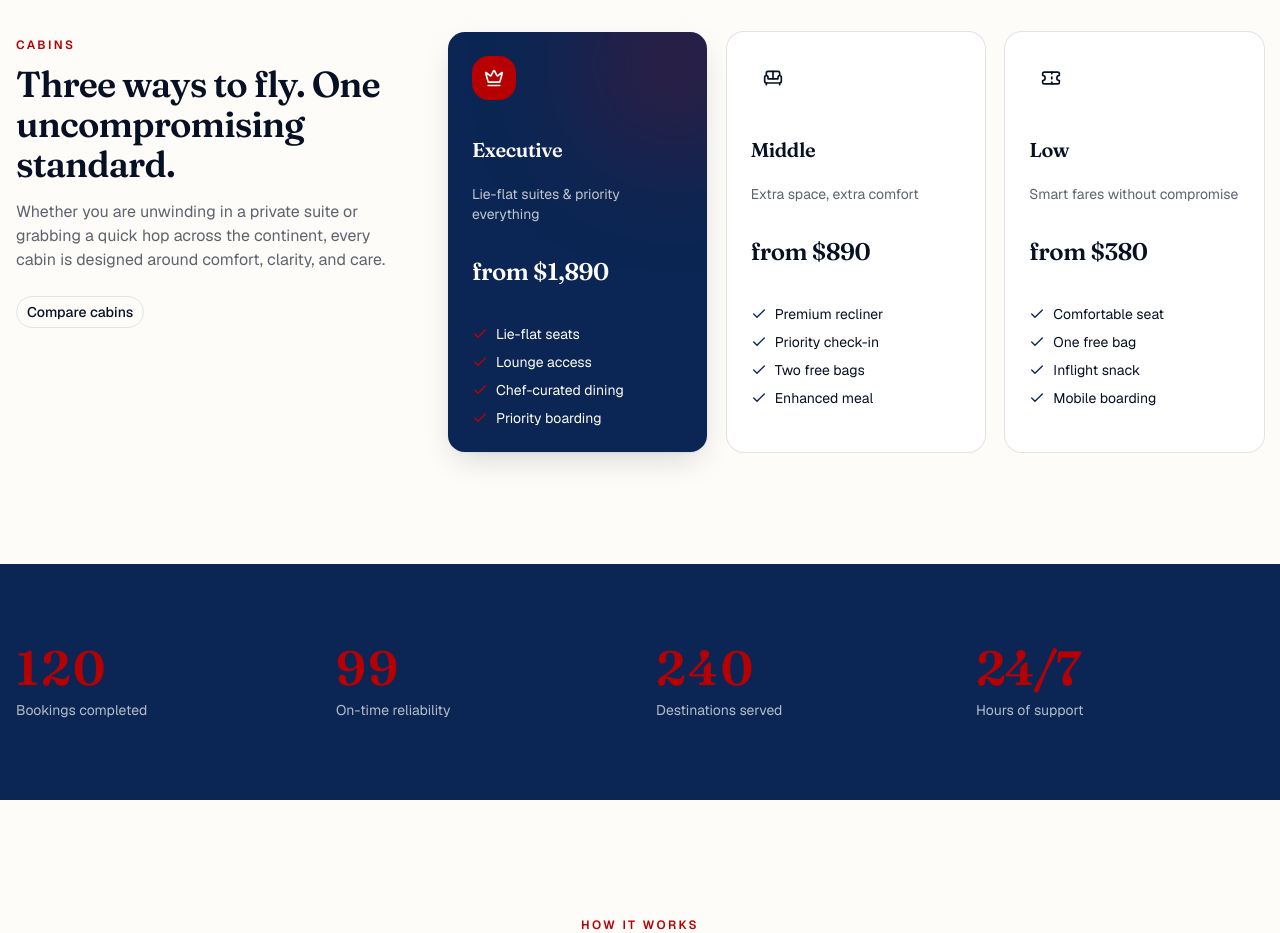
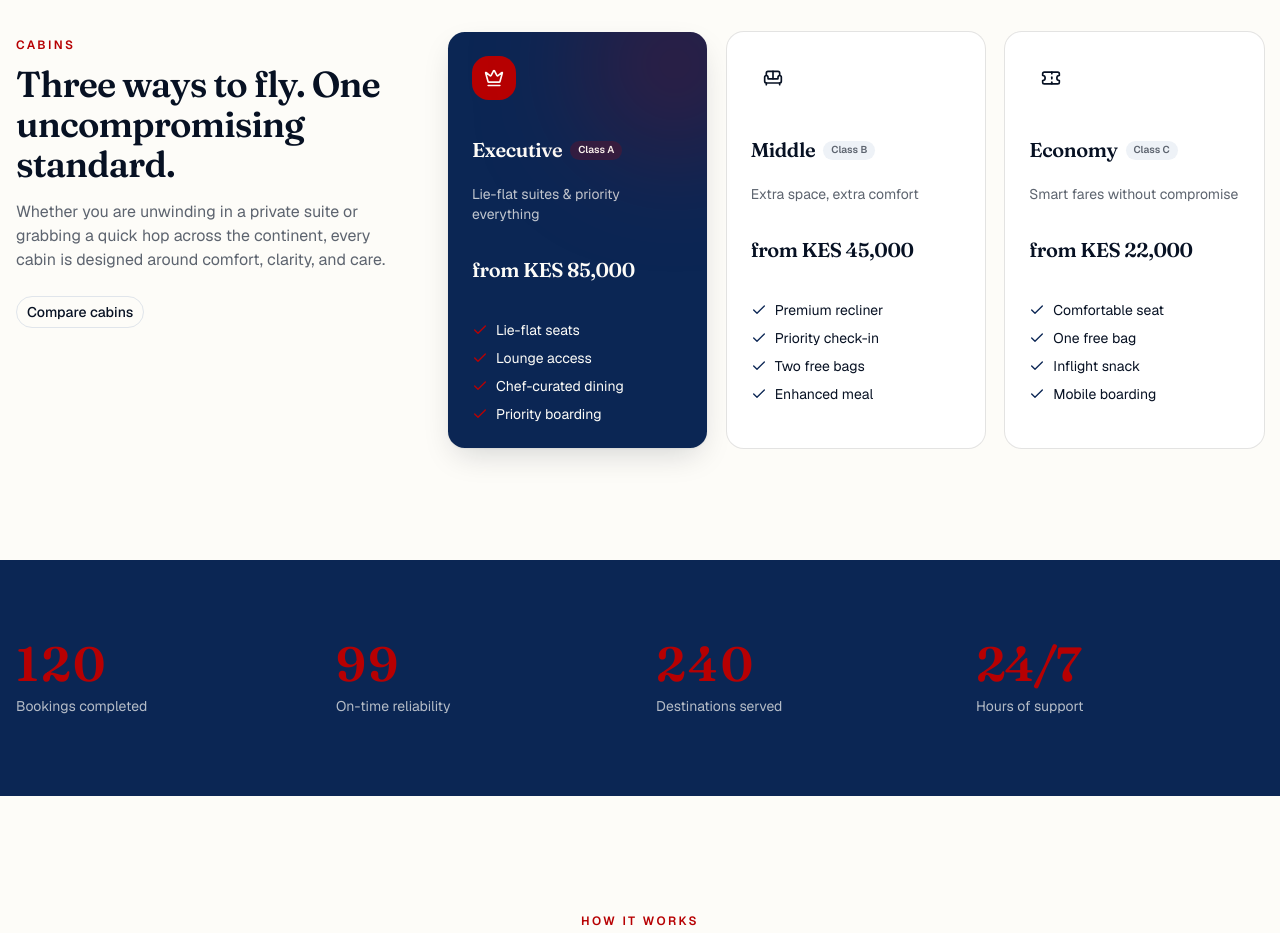
Before and after one commit to JerryRolience/kenya-airways, a Next.js app: page / in a window 1280 px wide. Shown: the part 2940-3873 px from the top of the page. Built offline with nearby package versions, Linux system fonts and the light colour scheme.

Commit message:
fix: update cabin prices to KES and add badges for cabin classes in FlightExperience component

```diff
--- a/src/components/home-page/flight-experience.tsx
+++ b/src/components/home-page/flight-experience.tsx
@@ -1,13 +1,15 @@
 import { Check, Crown, Sofa, Ticket } from "lucide-react";
 import { Card } from "@/components/ui/card";
 import { Button } from "@/components/ui/button";
+import { cn } from "@/lib/utils";
 
 const cabins = [
   {
     icon: Crown,
     name: "Executive",
+    badge: "Class A",
     tagline: "Lie-flat suites & priority everything",
-    price: "from $1,890",
+    price: "from KES 85,000",
     perks: [
       "Lie-flat seats",
       "Lounge access",
@@ -19,8 +21,9 @@ const cabins = [
   {
     icon: Sofa,
     name: "Middle",
+    badge: "Class B",
     tagline: "Extra space, extra comfort",
-    price: "from $890",
+    price: "from KES 45,000",
     perks: [
       "Premium recliner",
       "Priority check-in",
@@ -31,9 +34,10 @@ const cabins = [
   },
   {
     icon: Ticket,
-    name: "Low",
+    name: "Economy",
+    badge: "Class C",
     tagline: "Smart fares without compromise",
-    price: "from $380",
+    price: "from KES 22,000",
     perks: [
       "Comfortable seat",
       "One free bag",
@@ -88,9 +92,23 @@ export function FlightExperience() {
                 >
                   <c.icon className="h-5 w-5" />
                 </div>
-                <h3 className="font-display mt-5 text-xl font-semibold">
-                  {c.name}
-                </h3>
+
+                <div className="mt-5 flex items-center gap-2">
+                  <h3 className="font-display text-xl font-semibold">
+                    {c.name}
+                  </h3>
+                  <span
+                    className={cn(
+                      "text-[10px] font-semibold px-2 py-0.5 rounded-full",
+                      c.highlight
+                        ? "bg-accent/20 text-accent-foreground"
+                        : "bg-muted text-muted-foreground",
+                    )}
+                  >
+                    {c.badge}
+                  </span>
+                </div>
+
                 <p
                   className={
                     c.highlight
@@ -100,9 +118,11 @@ export function FlightExperience() {
                 >
                   {c.tagline}
                 </p>
-                <div className="font-display mt-4 text-2xl font-semibold">
+
+                <div className="font-display mt-4 text-xl font-semibold">
                   {c.price}
                 </div>
+
                 <ul className="mt-5 space-y-2 text-sm">
                   {c.perks.map((p) => (
                     <li key={p} className="flex items-center gap-2">
```
